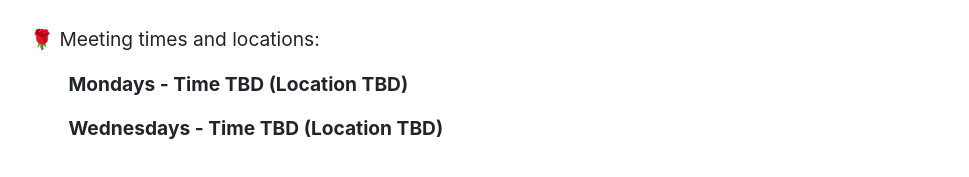
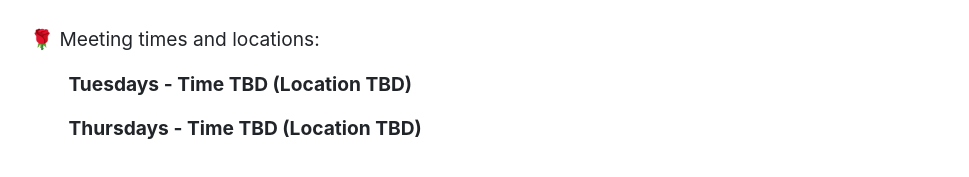
Before and after one commit to destructionorb/ritydsa, a website with bundled scripts: page index.html in a window 1280 px wide. Shown: the part 2303-2480 px from the top of the page, without its empty margins (290-1259 px from the left). Built offline with nearby package versions, Linux system fonts and the light colour scheme; a web font is replaced by a local one.

Commit message:
Mondays/Wednesdays -> Tuesdays/Thursdays

```diff
--- a/index.html
+++ b/index.html
@@ -120,8 +120,8 @@
         <h2 class="mb-5">Info</h2>
         <p>🌹 Meeting times and locations:</p>
         <b>
-          <p style="margin-left:2em">Mondays - Time TBD (Location TBD)</p>
-          <p style="margin-left:2em">Wednesdays - Time TBD (Location TBD)</p>
+          <p style="margin-left:2em">Tuesdays - Time TBD (Location TBD)</p>
+          <p style="margin-left:2em">Thursdays - Time TBD (Location TBD)</p>
         </b>
       </div>
     </section>
```
